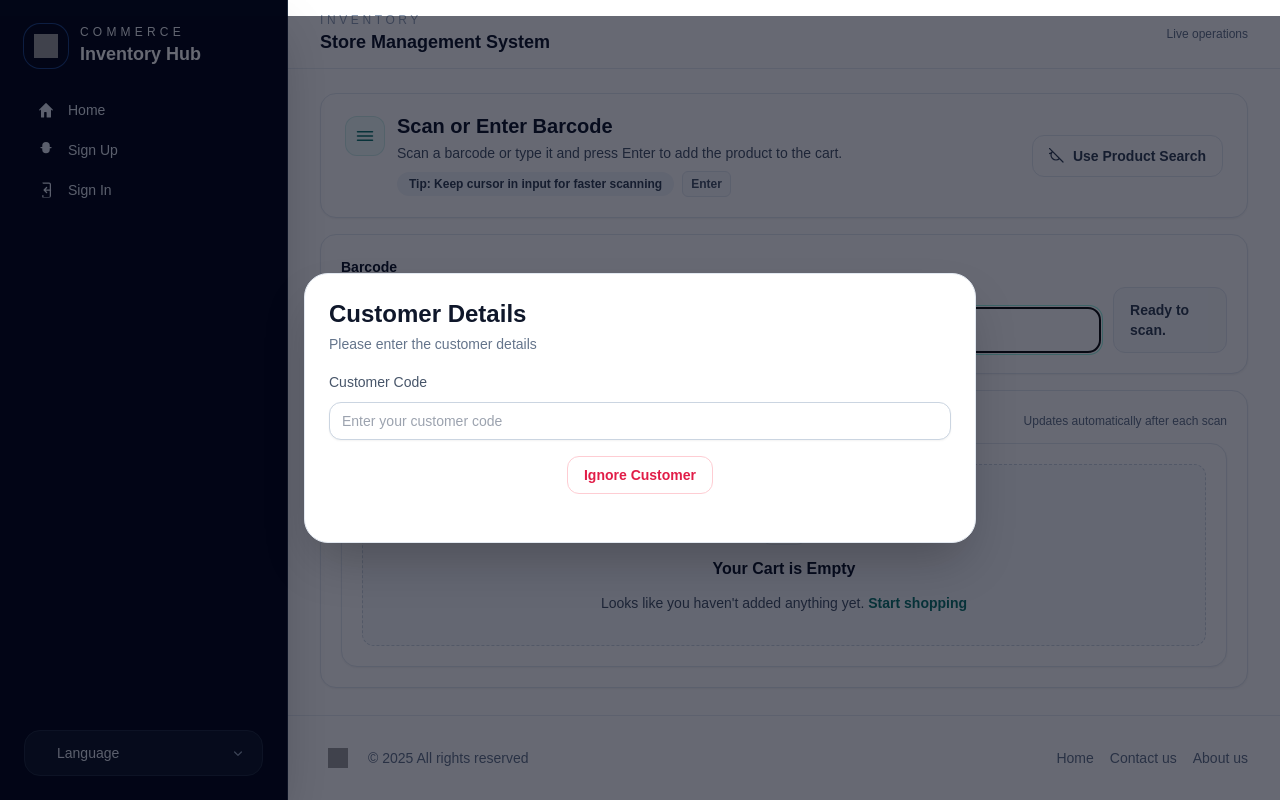
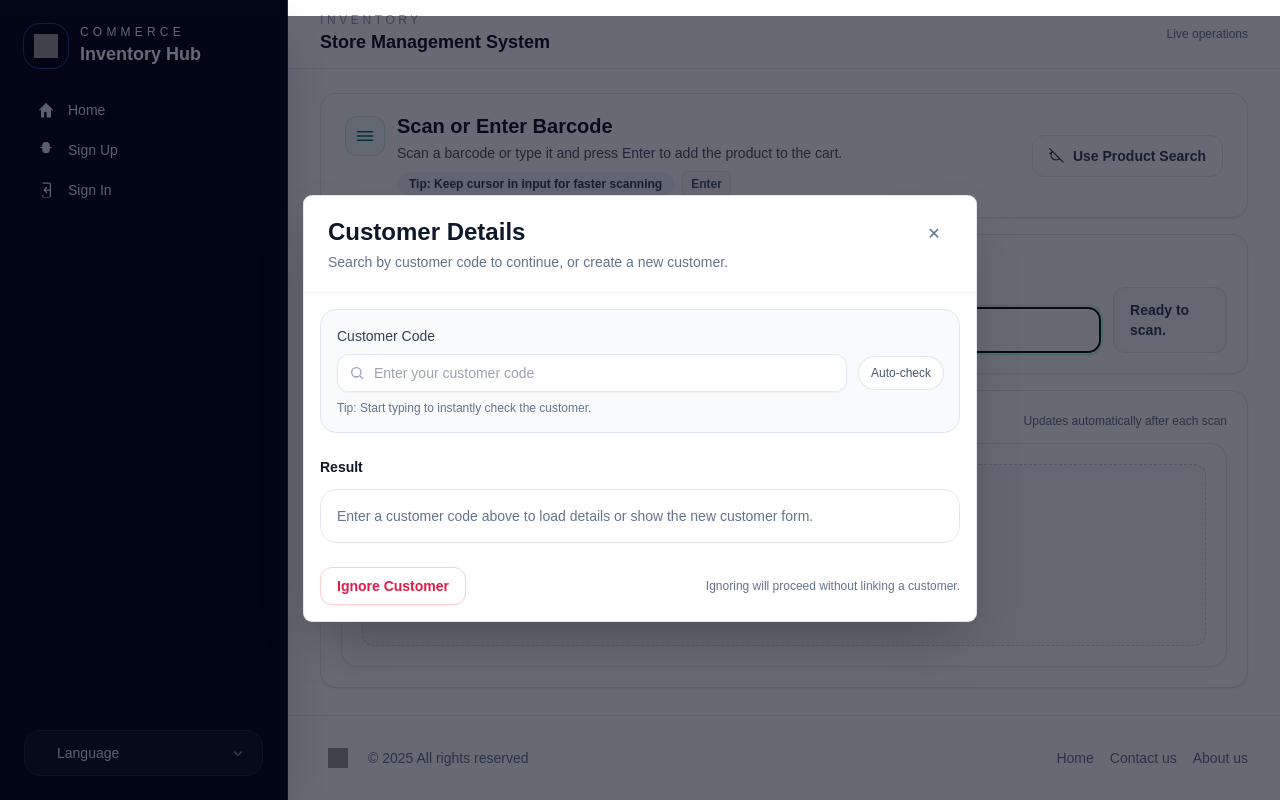
Before and after one commit to Esmatullah-Farjad/Commerce, a Django app: page /sale/scanner in a window 1280 px wide. Run offline with Django 5.2, Linux system fonts and the light colour scheme; some libraries are stand-ins or nearby versions; some web fonts are replaced; grey boxes are pictures that could not be loaded.

Commit message:
the customer model and form redesined

```diff
--- a/src/store/templates/partials/_customer_modal.html
+++ b/src/store/templates/partials/_customer_modal.html
@@ -1,32 +1,110 @@
 {% load static %}
 {% load i18n %}
+
 <div class="fixed inset-0 z-40 flex items-center justify-center bg-slate-950/60 p-4">
-    <div class="w-full max-w-2xl rounded-3xl border border-slate-200 bg-white p-6 shadow-2xl">
-        <div class="space-y-1">
-            <h2 class="text-2xl font-semibold text-slate-900">{% trans 'Customer Details' %}</h2>
-            <p class="text-sm text-slate-500">{% trans 'Please enter the customer details' %}</p>
+  <div class="w-full max-w-2xl overflow-hidden rounded-lg bg-white shadow-2xl ring-1 ring-slate-200">
+
+    <!-- Header -->
+    <div class="flex items-start justify-between gap-4 border-b border-slate-100 px-6 py-5">
+      <div>
+        <h2 class="text-xl sm:text-2xl font-semibold text-slate-900">
+          {% trans 'Customer Details' %}
+        </h2>
+        <p class="mt-1 text-sm text-slate-500">
+          {% trans 'Search by customer code to continue, or create a new customer.' %}
+        </p>
       </div>
-        <div class="mt-4 space-y-2">
-            <label for="code" class="text-sm font-medium text-slate-600">{% trans 'Customer Code' %}</label>
+
+      <!-- Optional close button (if you later add dismiss logic) -->
+      <button type="button"
+              class="inline-flex h-9 w-9 items-center justify-center rounded-full text-slate-500 transition hover:bg-slate-100 hover:text-slate-700">
+        <span class="sr-only">Close</span>
+        ✕
+      </button>
+    </div>
+
+    <!-- Body -->
+    <div class="px-4 py-4">
+      <!-- Search box -->
+      <div class="rounded-2xl border border-slate-200 bg-slate-50 p-4">
+        <label for="code" class="block text-sm font-medium text-slate-700">
+          {% trans 'Customer Code' %}
+        </label>
+
+        <div class="mt-2 flex items-center gap-3">
+          <div class="relative flex-1">
+            <span class="pointer-events-none absolute inset-y-0 left-3 flex items-center text-slate-400">
+              <!-- search icon -->
+              <svg class="h-4 w-4" viewBox="0 0 24 24" fill="none" stroke="currentColor" stroke-width="2">
+                <path d="M21 21l-4.35-4.35"></path>
+                <circle cx="11" cy="11" r="7"></circle>
+              </svg>
+            </span>
+
             <input
               type="number"
               name="code"
               id="code"
-            class="input-field w-full rounded-xl border border-slate-300 bg-white px-3 py-2 text-sm text-slate-900 shadow-sm focus:border-primary-500 focus:ring-2 focus:ring-primary-200"
+              class="w-full rounded-xl border border-slate-200 bg-white py-2 pl-9 pr-3 text-sm text-slate-900 shadow-sm outline-none transition focus:border-primary-500 focus:ring-4 focus:ring-primary-100"
               placeholder="{% trans 'Enter your customer code' %}"
               hx-get="{% url 'check-customer' %}"
               hx-target="#customer-form"
-            hx-trigger="input"
-            hx-params="*"/>
+              hx-trigger="input changed delay:350ms"
+              hx-params="*"
+            />
           </div>
-        <form action="{% url 'create-customer' %}" method="POST" class="mt-4">
+
+          <!-- Small helper badge -->
+          <span class="hidden sm:inline-flex items-center rounded-full bg-white px-3 py-2 text-xs font-medium text-slate-600 ring-1 ring-slate-200">
+            {% trans 'Auto-check' %}
+          </span>
+        </div>
+
+        <p class="mt-2 text-xs text-slate-500">
+          {% trans 'Tip: Start typing to instantly check the customer.' %}
+        </p>
+      </div>
+
+      <!-- HTMX Result -->
+      <div class="mt-6">
+        <div class="mb-3 flex items-center justify-between">
+          <p class="text-sm font-semibold text-slate-900">{% trans 'Result' %}</p>
+
+          <!-- Loading state -->
+          <div id="customer-loading"
+               class="hidden items-center gap-2 text-xs text-slate-500"
+               hx-indicator>
+            <span class="h-3 w-3 animate-spin rounded-full border-2 border-slate-300 border-t-slate-600"></span>
+            {% trans 'Checking...' %}
+          </div>
+        </div>
+
+        <div id="customer-form" class="rounded-2xl border border-slate-200 bg-white p-4">
+          <p class="text-sm text-slate-500">
+            {% trans 'Enter a customer code above to load details or show the new customer form.' %}
+          </p>
+        </div>
+      </div>
+
+      <!-- Footer actions -->
+      <div class="mt-6 flex flex-col gap-3 sm:flex-row sm:items-center sm:justify-between">
+        <form action="{% url 'create-customer' %}" method="POST" class="w-full sm:w-auto">
           {% csrf_token %}
-            <div class="text-center">
-                <button type="submit" class="rounded-xl border border-rose-200 px-4 py-2 text-sm font-semibold text-rose-600 transition hover:bg-rose-50" name="ignore">{% trans 'Ignore Customer' %}</button>
-            </div>
+          <button
+            type="submit"
+            name="ignore"
+            class="w-full sm:w-auto rounded-xl border border-rose-200 bg-white px-4 py-2 text-sm font-semibold text-rose-600 shadow-sm transition hover:bg-rose-50 focus:outline-none focus:ring-4 focus:ring-rose-100"
+          >
+            {% trans 'Ignore Customer' %}
+          </button>
         </form>
-        <div id="customer-form" class="mt-6">
 
+        <p class="text-xs text-slate-500">
+          {% trans 'Ignoring will proceed without linking a customer.' %}
+        </p>
       </div>
     </div>
   </div>
+</div>
+
+<script src="{% static 'js/htmx.min.js' %}"></script>
```
Also changed, not shown: src/store/templates/partials/_customer_form.html (+69 -16 lines). Lines whose indentation alone changed are shown as unchanged.
